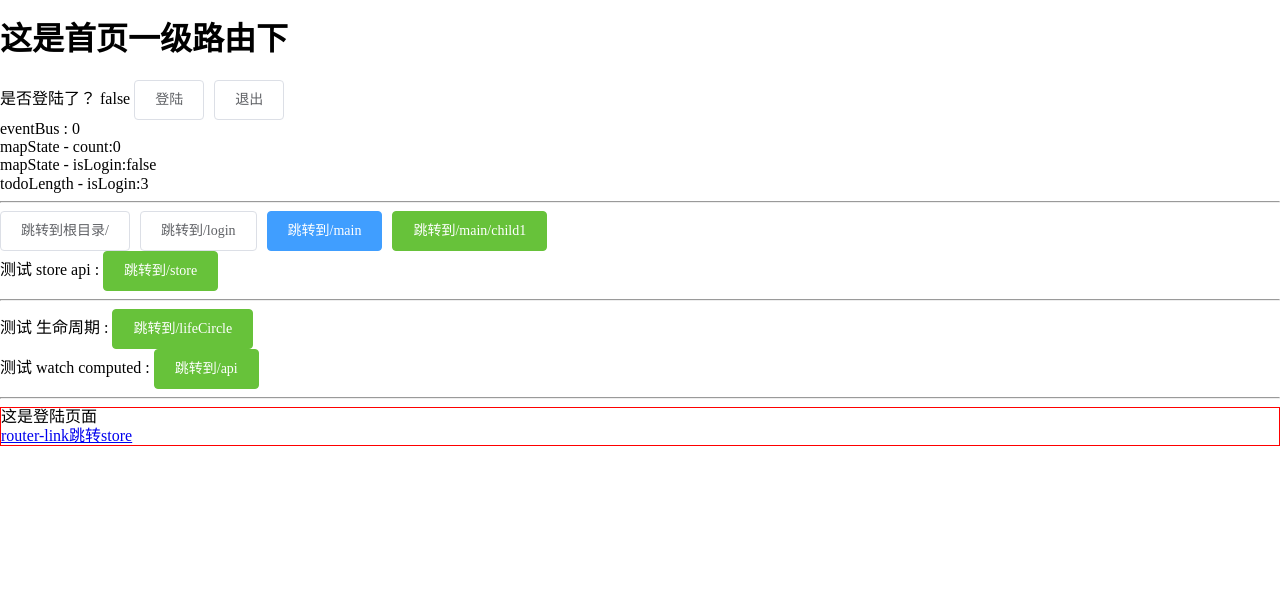
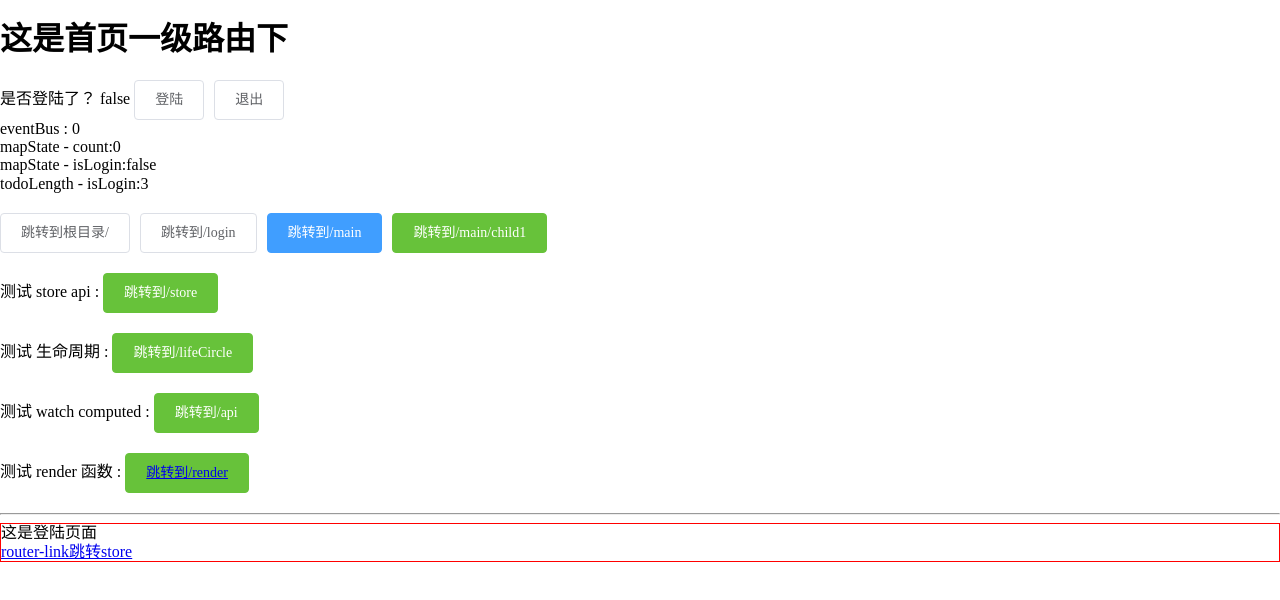
Before and after one commit to yuyunzhi/vue2-api-demo, a Vue app: page /#/login in a window 1280 px wide. Shown: the top 600 px of the page. Built offline with nearby package versions, Linux system fonts and the light colour scheme.

Commit message:
feat: render

```diff
--- a/src/App.vue
+++ b/src/App.vue
@@ -18,21 +18,29 @@
     <div>
       todoLength - isLogin:{{$store.getters.doneTodos}}
     </div>
-    <hr>
-    <div>
-      <el-button @click="toRoot">跳转到根目录/</el-button>
-      <el-button @click="toLogin">跳转到/login</el-button>
-      <el-button @click="toMain" type="primary">跳转到/main</el-button>
-      <el-button @click="toRouter" type="success">跳转到/main/child1</el-button>
-      <div>
+
+    <div style="marginTop: 20px">
+
+      <div style="marginBottom: 20px">
+        <el-button @click="toRoot">跳转到根目录/</el-button>
+        <el-button @click="toLogin">跳转到/login</el-button>
+        <el-button @click="toMain" type="primary">跳转到/main</el-button>
+        <el-button @click="toRouter" type="success">跳转到/main/child1</el-button>
+      </div>
+
+      <div style="marginBottom: 20px">
         测试 store api : <el-button @click="toStore" type="success">跳转到/store</el-button>
       </div>
-      <hr>
-      <div>
+      <div style="marginBottom: 20px">
         测试 生命周期 : <el-button @click="toLifeCircle" type="success">跳转到/lifeCircle</el-button>
       </div>
-      <div>
+      <div style="marginBottom: 20px">
         测试 watch computed : <el-button @click="toApi" type="success">跳转到/api</el-button>
+      </div>
+      <div style="marginBottom: 20px">
+        测试 render 函数 : <el-button  type="success">
+        <router-link to="/render">跳转到/render</router-link>
+      </el-button>
       </div>
     </div>
   <hr>
--- a/src/router/index.js
+++ b/src/router/index.js
@@ -15,6 +15,15 @@ const router =  new Router({
         pageIdMap: {
           publishHomework: '30034',
         }
+      }
+    },
+    {
+      path: '/render',
+      name: 'Render',
+      component: () => import('@/views/render/Render'),
+      meta: {
+        pageId: '30034',
+        title: '选择课文页面666666',
       }
     },
     {
--- /dev/null
+++ b/src/views/render/Render.vue
@@ -0,0 +1,30 @@
+<script>
+export default {
+  name: "Render",
+  data(){
+    return {
+      value:6666
+    }
+  },
+  render(createElement) {
+    return createElement(
+        'div',
+        {
+          ref:'refValue'
+        },
+        [
+            createElement(
+                'span',
+                {
+                  ref:'span'
+                },
+                this.value
+        )]
+    )
+  }
+}
+</script>
+
+<style scoped>
+
+</style>
```
